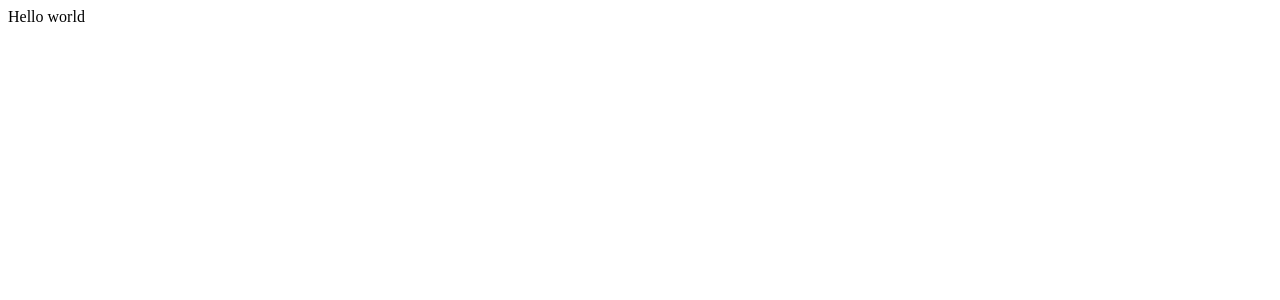
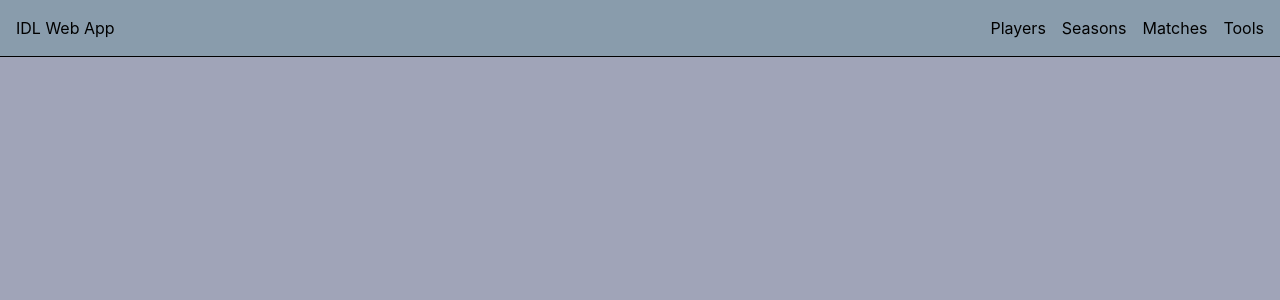
Before and after one commit to PlainOldMoose/IDLWebApp, a React (Vite) app in the folder frontend-tailwind/: page / in a window 1280 px wide. Shown: the top 300 px of the page. Built offline with nearby package versions, Linux system fonts and the light colour scheme.

Commit message:
Implemented basic navbar and body

```diff
--- a/frontend-tailwind/src/components/Navbar.tsx
+++ b/frontend-tailwind/src/components/Navbar.tsx
@@ -1,8 +1,16 @@
 export default function Navbar() {
     return (
-        <nav>
+        <nav className="flex p-4 justify-between bg-dark-grey border-b">
+            {/*Logo*/}
             <div>
-                Hello world
+                IDL Web App
+            </div>
+            {/*Links*/}
+            <div className="flex gap-4">
+                <a>Players</a>
+                <a>Seasons</a>
+                <a>Matches</a>
+                <a>Tools</a>
             </div>
         </nav>
     );
--- a/frontend-tailwind/src/index.css
+++ b/frontend-tailwind/src/index.css
@@ -0,0 +1,10 @@
+@import "tailwindcss";
+
+@theme {
+    --color-grey: #A0A4B8;
+    --color-dark-grey: #899CAC;
+}
+
+body {
+    background-color: var(--color-grey);
+}
```
